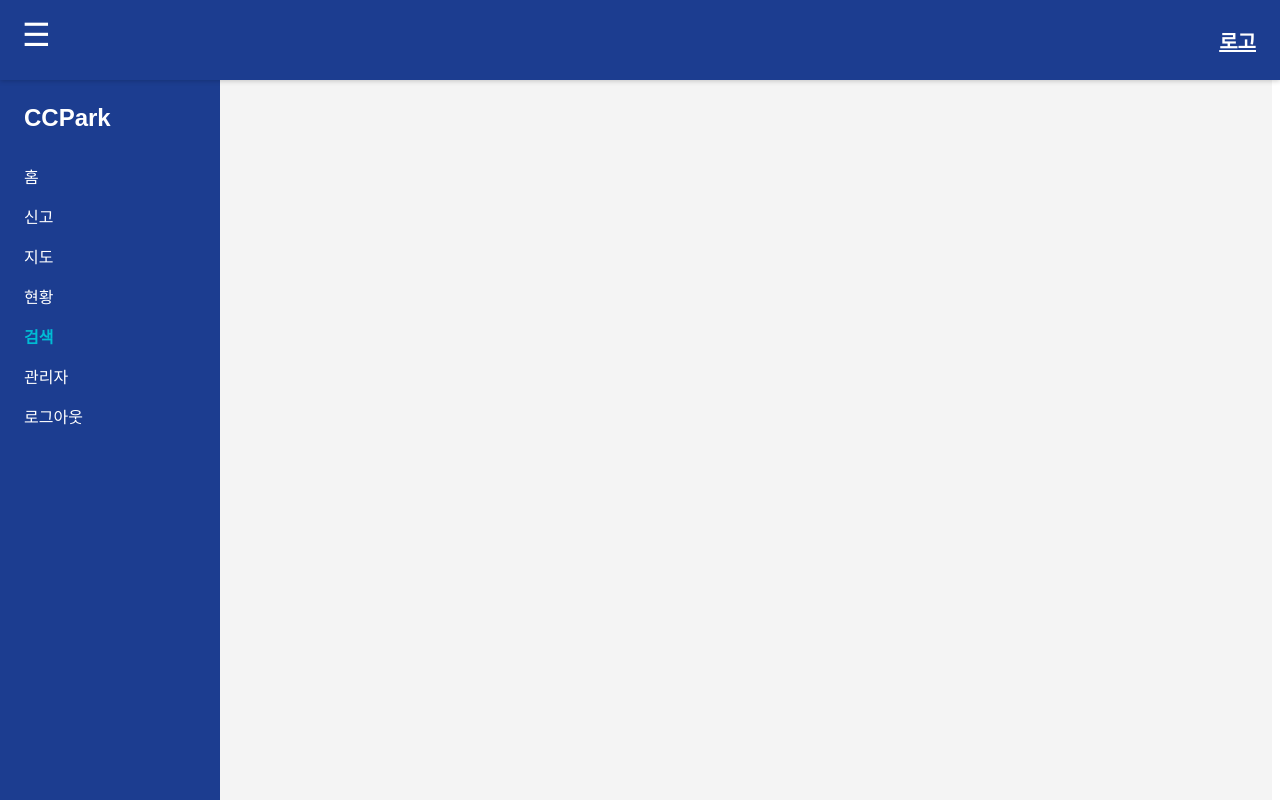
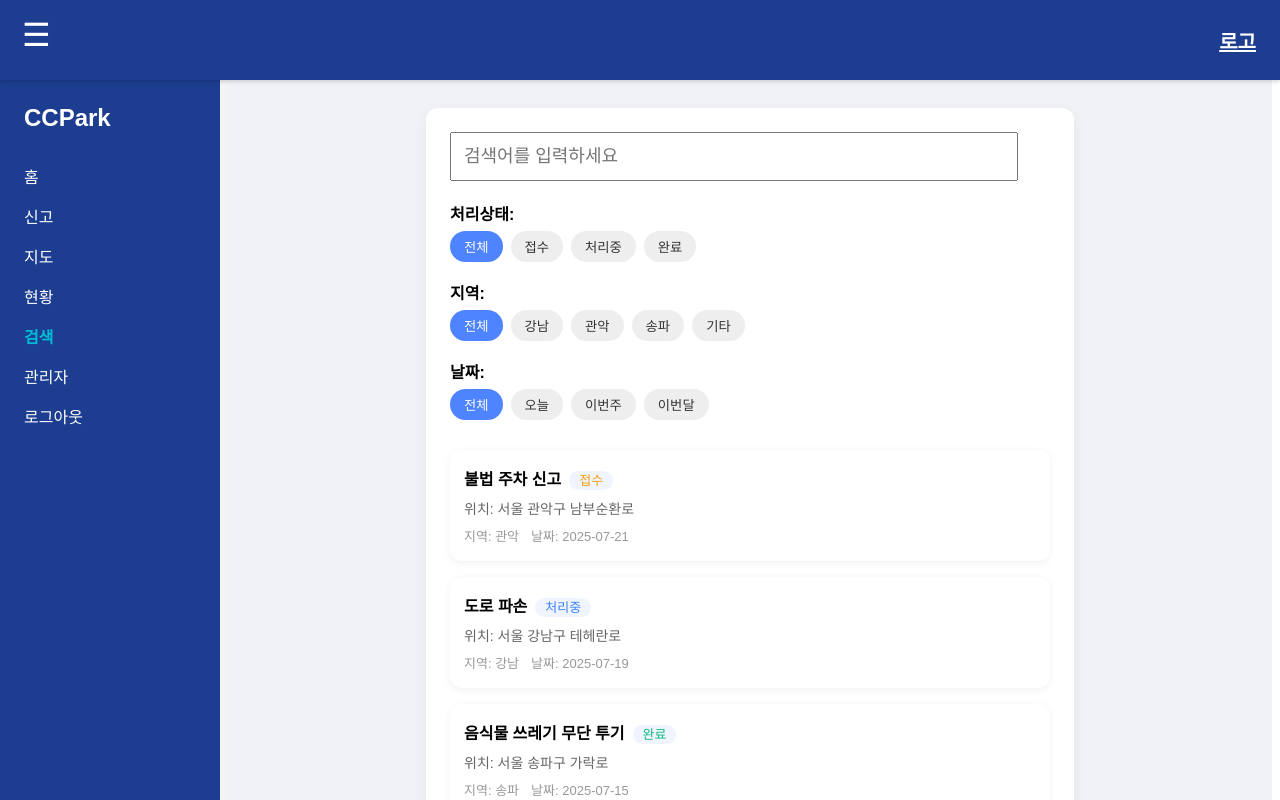
Before and after one commit to odsyjr2/Illegal-Parking-Detection, a React (Vite) app in the folder frontend/: page /search in a window 1280 px wide. Shown: the top 800 px of the page. Built offline with nearby package versions, Linux system fonts and the light colour scheme.

Commit message:
SearchPage 틀

```diff
--- a/frontend/src/App.jsx
+++ b/frontend/src/App.jsx
@@ -4,6 +4,8 @@ import Layout from './components/layout/Layout'
 import LoginPage from './pages/auth/LoginPage'
 import SignupPage from './pages/auth/SignupPage'
 import Main from './pages/dashboard/MainPage'
+import MapPage from './pages/dashboard/MapPage'
+import SearchPage from './pages/search/SearchPage'
 // 필요한 페이지들 import
 
 function App() {
@@ -12,6 +14,8 @@ function App() {
       <Layout>
           <Routes>
             <Route path="/" element={<Main />} />
+            <Route path="/search" element={<SearchPage />} />
+            <Route path="/map" element={<MapPage />} />
             <Route path="/login" element={<LoginPage />} />
             <Route path="/signup" element={<SignupPage />} />
             {/* 나중에 다른 페이지 추가 */}
--- a/frontend/src/components/layout/Layout.jsx
+++ b/frontend/src/components/layout/Layout.jsx
@@ -5,26 +5,41 @@ import NavBar from './NavBar'
 import Header from './Header'
 import './Layout.css'
 
+// 사이드바 감출 경로
 const HIDDEN_PATHS = ['/login', '/signup']
+
+// 특정 경로 이동 시 자동으로 사이드바 열도록 할 경로
+const AUTO_OPEN_PATHS = ['/', '/map','/search'] // <-- 원하는 경로 입력
 
 function Layout({ children }) {
   const location = useLocation()
   const [isSidebarOpen, setIsSidebarOpen] = useState(true)
 
-  // 로그인/회원가입 페이지 등에서 sidebar 자동 숨기기
   const isSidebarHidden = HIDDEN_PATHS.includes(location.pathname)
 
+  // 처음 로드 및 창 크기에 따라 자동 닫힘 로직
   useEffect(() => {
-    // 창 크기가 작아질 때 자동 닫기
     const handleResize = () => {
       if (window.innerWidth < 768) {
         setIsSidebarOpen(false)
+      } else {
+        setIsSidebarOpen(true) // 큰 화면에서는 열어둔다
       }
     }
     handleResize()
     window.addEventListener('resize', handleResize)
     return () => window.removeEventListener('resize', handleResize)
   }, [])
+
+  // 경로 변경 시 자동 동작
+  useEffect(() => {
+    if (AUTO_OPEN_PATHS.includes(location.pathname)) {
+      setIsSidebarOpen(true)
+    }
+    if (HIDDEN_PATHS.includes(location.pathname)) {
+      setIsSidebarOpen(false) // 로그인, 회원가입은 확실히 닫기
+    }
+  }, [location.pathname])
 
   return (
     <div className={`layout ${isSidebarOpen ? 'sidebar-open' : 'sidebar-closed'} ${isSidebarHidden ? 'no-sidebar' : ''}`}>
@@ -36,5 +51,4 @@ function Layout({ children }) {
     </div>
   )
 }
-
 export default Layout
--- a/frontend/src/components/layout/NavBar.jsx
+++ b/frontend/src/components/layout/NavBar.jsx
@@ -30,8 +30,8 @@ function NavBar({ isOpen, toggle }) {
             <li className={isActive('/report')}>
               <Link to="/report" onClick={toggle}>신고</Link>
             </li>
-            <li className={isActive('/dashboard')}>
-              <Link to="/dashboard" onClick={toggle}>지도</Link>
+            <li className={isActive('/map')}>
+              <Link to="/map" onClick={toggle}>지도</Link>
             </li>
             <li className={isActive('/status')}>
               <Link to="/status" onClick={toggle}>현황</Link>
--- a/frontend/src/pages/dashboard/MapPage.jsx
+++ b/frontend/src/pages/dashboard/MapPage.jsx
@@ -11,8 +11,8 @@ function MapPage({ selectedLocation, onLocationChange }) {
       }}
       style={{
         width: '100%',
-        height: '100%',
-        backgroundColor: '#cce6ff',
+        height: '94vh',
+        backgroundColor: '#c0e2d7ff',
         display: 'flex',
         justifyContent: 'center',
         alignItems: 'center',
--- a/frontend/src/pages/search/SearchPage.jsx
+++ b/frontend/src/pages/search/SearchPage.jsx
@@ -0,0 +1,200 @@
+import React, { useState } from 'react'
+
+// 상태 색상 매핑
+const statusColorMap = {
+  접수: '#f59e0b',
+  처리중: '#3b82f6',
+  완료: '#10b981'
+}
+
+// 필터 옵션들
+const STATUS_OPTIONS = ['전체', '접수', '처리중', '완료']
+const REGION_OPTIONS = ['전체', '강남', '관악', '송파', '기타']
+const DATE_OPTIONS = ['전체', '오늘', '이번주', '이번달']
+
+// 날짜 필터 유틸 함수
+const isDateInRange = (reportDateStr, filter) => {
+  const reportDate = new Date(reportDateStr)
+  const today = new Date()
+
+  const normalize = (date) => new Date(date.getFullYear(), date.getMonth(), date.getDate())
+  const normalizedReportDate = normalize(reportDate)
+  const normalizedToday = normalize(today)
+
+  switch (filter) {
+    case '오늘':
+      return normalizedReportDate.getTime() === normalizedToday.getTime()
+
+    case '이번주': {
+      const day = today.getDay()
+      const startOfWeek = normalize(new Date(today.setDate(today.getDate() - day)))
+      const endOfWeek = new Date(startOfWeek)
+      endOfWeek.setDate(startOfWeek.getDate() + 6)
+      return normalizedReportDate >= startOfWeek && normalizedReportDate <= endOfWeek
+    }
+
+    case '이번달':
+      return (
+        reportDate.getFullYear() === today.getFullYear() &&
+        reportDate.getMonth() === today.getMonth()
+      )
+
+    default:
+      return true
+  }
+}
+
+function SearchPage({ reports }) {
+  // ✅ 임시 데이터 (DB 없을 경우 대체)
+  const fallbackReports = [
+    {
+      id: 1,
+      title: '불법 주차 신고',
+      content: '횡단보도에 차량이 주차되어 있습니다.',
+      status: '접수',
+      region: '관악',
+      location: '서울 관악구 남부순환로',
+      date: '2025-07-21'
+    },
+    {
+      id: 2,
+      title: '도로 파손',
+      content: '강남대로 도로 포장 파손',
+      status: '처리중',
+      region: '강남',
+      location: '서울 강남구 테헤란로',
+      date: '2025-07-19'
+    },
+    {
+      id: 3,
+      title: '음식물 쓰레기 무단 투기',
+      content: '송파구 골목길에 음식물 쓰레기 무단 투기',
+      status: '완료',
+      region: '송파',
+      location: '서울 송파구 가락로',
+      date: '2025-07-15'
+    }
+  ]
+
+  const reportList = Array.isArray(reports) && reports.length > 0 ? reports : fallbackReports
+
+  // 상태 관리
+  const [query, setQuery] = useState('')
+  const [status, setStatus] = useState('전체')
+  const [region, setRegion] = useState('전체')
+  const [date, setDate] = useState('전체')
+
+  // 필터링
+  const filteredReports = reportList.filter(report =>
+    (status === '전체' || report.status === status) &&
+    (region === '전체' || report.region === region) &&
+    (date === '전체' || isDateInRange(report.date, date)) &&
+    (query === '' || report.title.toLowerCase().includes(query.toLowerCase()) || report.content?.toLowerCase().includes(query.toLowerCase()))
+  )
+
+  return (
+    <div style={{
+      backgroundColor: '#f0f2f5', // 전체 배경
+      minHeight: '100vh',
+      paddingTop: 40,
+      paddingBottom: 40,
+      display: 'flex',
+      justifyContent: 'center'
+    }}>
+      <div style={{
+        maxWidth: 600,
+        width: '100%',
+        backgroundColor: '#fff',
+        padding: 24,
+        borderRadius: 12,
+        boxShadow: '0 4px 16px rgba(0,0,0,0.05)'
+      }}>
+        {/* 🔍 검색창 */}
+        <input
+          type="text"
+          placeholder="검색어를 입력하세요"
+          value={query}
+          onChange={e => setQuery(e.target.value)}
+          style={{ width: '90%', padding: 12, marginBottom: 20, fontSize: 18 }}
+        />
+
+        {/* ✅ 필터 그룹 */}
+        <div style={{ display: 'flex', flexDirection: 'column', gap: 18, marginBottom: 30 }}>
+          <FilterGroup title="처리상태" options={STATUS_OPTIONS} selected={status} onSelect={setStatus} />
+          <FilterGroup title="지역" options={REGION_OPTIONS} selected={region} onSelect={setRegion} />
+          <FilterGroup title="날짜" options={DATE_OPTIONS} selected={date} onSelect={setDate} />
+        </div>
+
+        {/* 📄 신고 카드 리스트 */}
+        <div style={{ display: 'flex', flexDirection: 'column', gap: 16 }}>
+          {filteredReports.length === 0 ? (
+            <p style={{ color: '#888', textAlign: 'center' }}>신고 내역이 없습니다.</p>
+          ) : (
+            filteredReports.map(report => (
+              <div
+                key={report.id}
+                style={{
+                  background: '#fff',
+                  borderRadius: 12,
+                  boxShadow: '0 2px 8px rgba(0,0,0,0.06)',
+                  padding: '16px 14px',
+                  display: 'flex',
+                  flexDirection: 'column',
+                  gap: 8
+                }}
+              >
+                <div>
+                  <strong>{report.title}</strong>
+                  <span style={{
+                    marginLeft: 8,
+                    padding: '2px 10px',
+                    background: '#f0f4ff',
+                    borderRadius: 12,
+                    fontSize: 13,
+                    color: statusColorMap[report.status] || '#333'
+                  }}>{report.status}</span>
+                </div>
+                <div style={{ fontSize: 14, color: '#666' }}>
+                  위치: {report.location}
+                </div>
+                <div style={{ fontSize: 13, color: '#999', display: 'flex', gap: 12 }}>
+                  <span>지역: {report.region}</span>
+                  <span>날짜: {report.date}</span>
+                </div>
+              </div>
+            ))
+          )}
+        </div>
+      </div>
+    </div>
+  )
+}
+
+export default SearchPage
+
+// ✅ 공통 필터 버튼 그룹
+function FilterGroup({ title, options, selected, onSelect }) {
+  return (
+    <div>
+      <strong>{title}:</strong>
+      <div style={{ marginTop: 6, display: 'flex', flexWrap: 'wrap', gap: 8 }}>
+        {options.map(opt => (
+          <button
+            key={opt}
+            onClick={() => onSelect(opt)}
+            style={{
+              background: selected === opt ? '#4e84ff' : '#eee',
+              color: selected === opt ? '#fff' : '#333',
+              border: 'none',
+              borderRadius: 16,
+              padding: '6px 14px',
+              cursor: 'pointer'
+            }}
+          >
+            {opt}
+          </button>
+        ))}
+      </div>
+    </div>
+  )
+}
```
